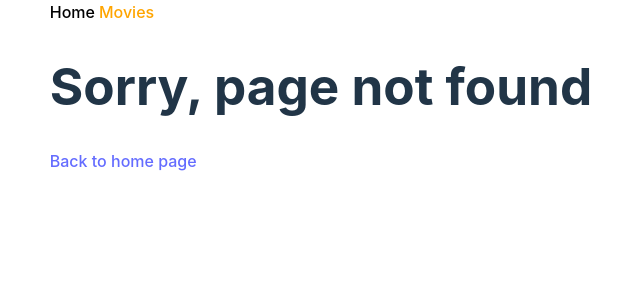
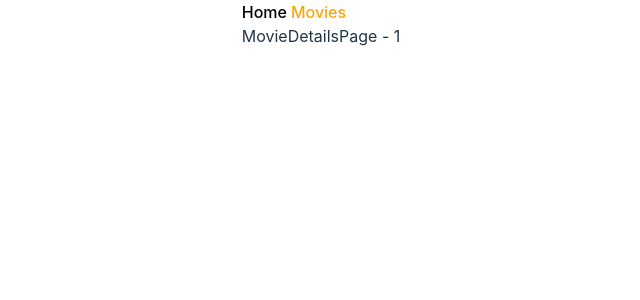
Before and after one commit to Liubjchka/goit-react-hw-05, a React (Vite) app: page /movies/1 in a window 1280 px wide. Before the commit this address had no page. Shown: the top 300 px of the page, without its empty margins (319-959 px from the left). Built offline with nearby package versions, Linux system fonts and the light colour scheme.

Commit message:
add Link to every video

```diff
--- a/src/components/App/App.jsx
+++ b/src/components/App/App.jsx
@@ -4,6 +4,7 @@ import MoviesPage from '../../pages/MoviesPage';
 import NotFoundPage from '../../pages/NotFoundPage';
 import HomePage from '../../pages/HomePage'
 import NavBar from '../NavBar/NavBar';
+import MovieDetailsPage from '../../pages/MovieDetailsPage';
 // import { lazy } from 'react';
 
 // http://localhost:5173/ - початкова сторінка/home
@@ -23,7 +24,8 @@ export const App = () => {
 
 <Routes>
   <Route path="/"   element={<HomePage/>}/>
-  <Route path='/movies' element={<MoviesPage/>}/>
+  <Route path='/movies/' element={<MoviesPage/>}/>
+  <Route path='/movies/:moviesId' element={<MovieDetailsPage/>}/>
   <Route path='*' element={<NotFoundPage/>}/>
 </Routes>
 
--- a/src/index.css
+++ b/src/index.css
@@ -16,7 +16,7 @@
 a {
   font-weight: 500;
   color: #646cff;
-  text-decoration: inherit;
+  /* text-decoration: inherit; */
 }
 a:hover {
   color: #535bf2;
--- /dev/null
+++ b/src/pages/MovieDetailsPage.jsx
@@ -0,0 +1,11 @@
+import { useParams } from "react-router-dom"
+
+export default function MovieDetailsPage() {
+const params = useParams();
+
+console.log(params);
+
+    return (
+        <div>MovieDetailsPage - {params.moviesId}</div>
+    )
+}
--- a/src/pages/MoviesPage.jsx
+++ b/src/pages/MoviesPage.jsx
@@ -1,6 +1,7 @@
 
 import { useEffect, useState } from "react"
 import { getMovies } from "../apiService/api";
+import { Link } from "react-router-dom";
 
 export default function MoviesPage() {
 const [movies, setMovies] =  useState([]);
@@ -46,7 +47,7 @@ return (
         <ul>
         {movies.map((movie) => (
             <li key={movie.id}>
-            <p>{movie.title}</p>
+            <Link to={`/movies/${movie.id}`}>{movie.title}</Link>
             </li>
         ))}
         </ul>
```
